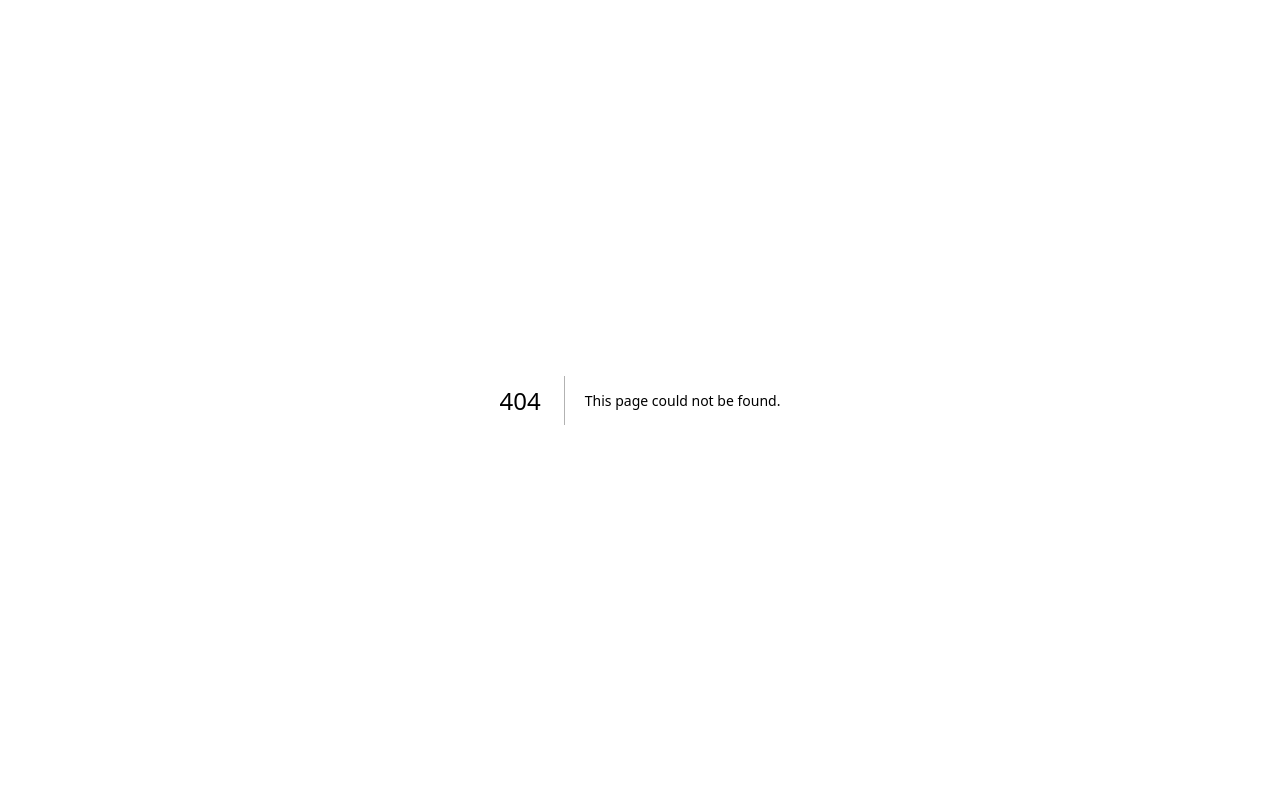
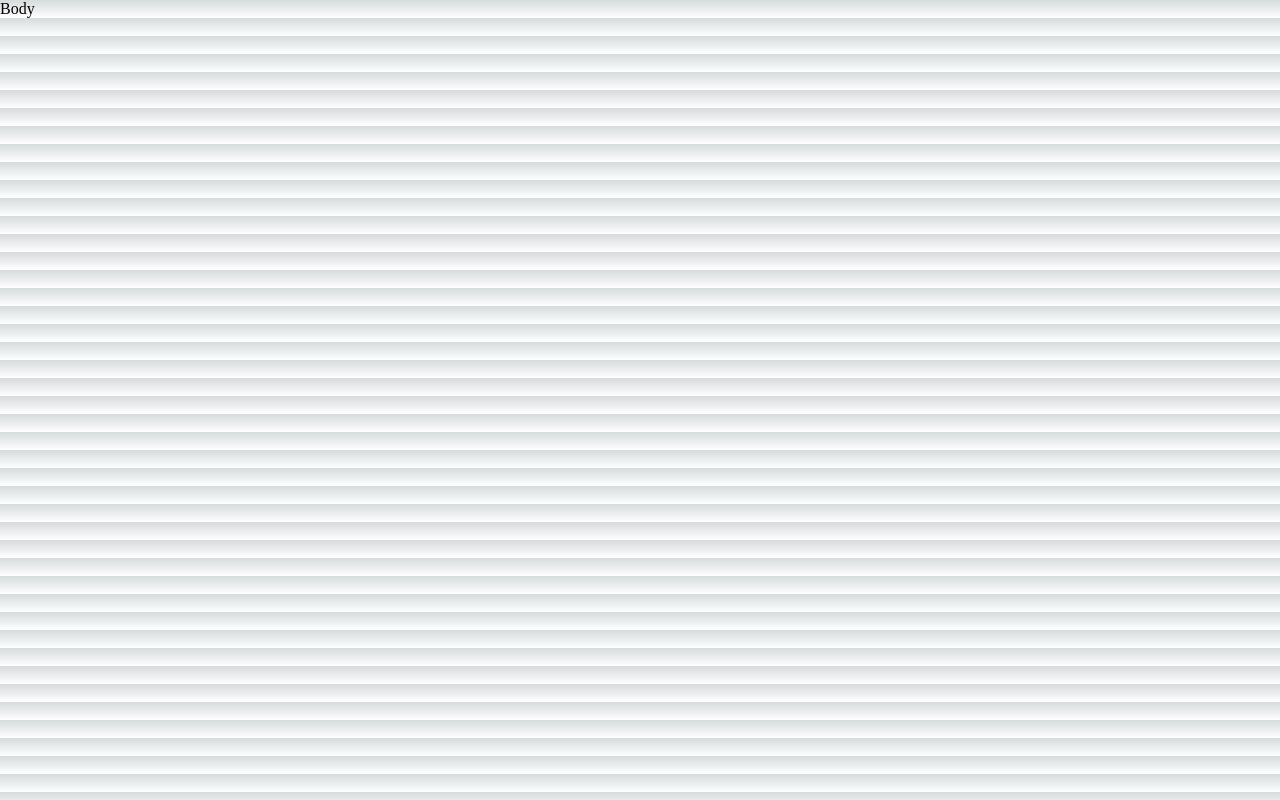
Before and after one commit to Aluonam/architecture-web, a Next.js app: page /HOME/Components/body/Body in a window 1280 px wide. Before the commit this address had no page. Built offline with nearby package versions, Linux system fonts and the light colour scheme.

Commit message:
feat: create and import Body component

```diff
--- /dev/null
+++ b/pages/HOME/Components/body/Body.jsx
@@ -0,0 +1,9 @@
+import React from 'react'
+
+const Body = () => {
+  return (
+    <div>Body</div>
+  )
+}
+
+export default Body
--- a/pages/HOME/ScreenHome.jsx
+++ b/pages/HOME/ScreenHome.jsx
@@ -6,6 +6,7 @@ const ScreenHome = () => {
   return (
     <>
     <Header></Header>
+    <Body></Body>
     </>
   )
 }
```
